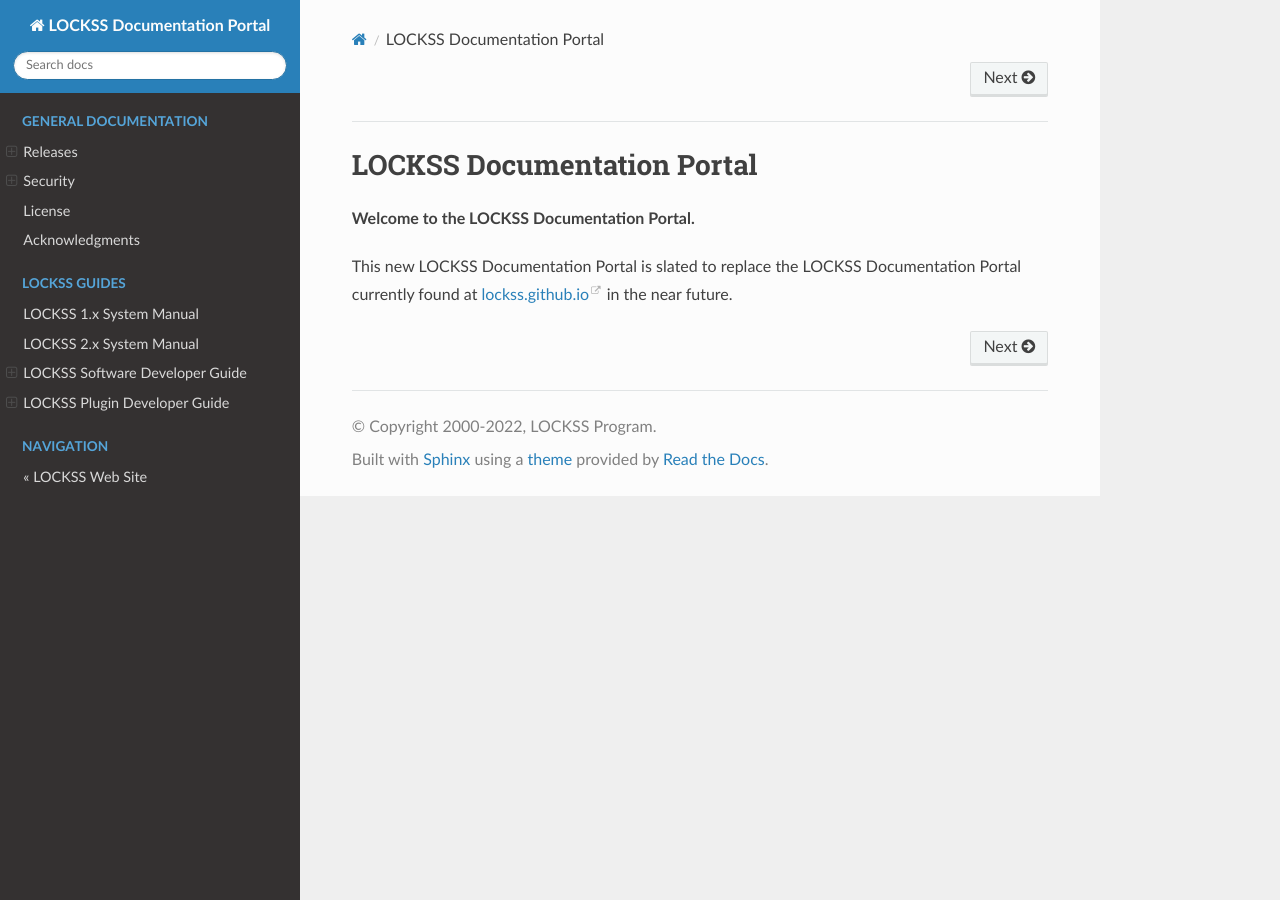
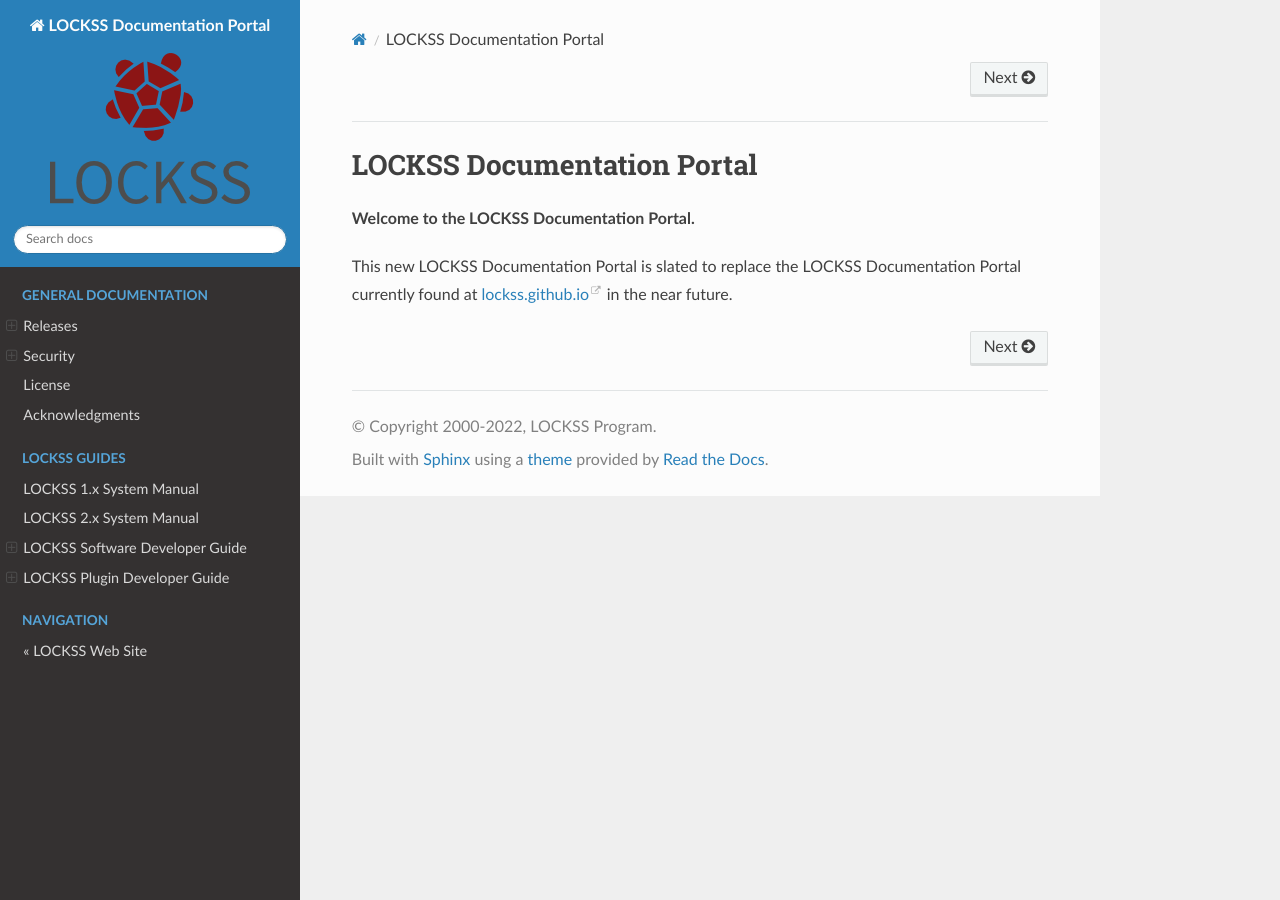
Before and after one commit to lockss/lockss-rtd-portal, a Sphinx documentation site: the page built from docs/index.rst, in a window 1280 px wide. Built offline with Sphinx 7.4.7 and the Read the Docs theme 2.0.0, drawn with Linux system fonts in a browser that asks for light colours.

Commit message:
Cosmetic.

```diff
--- a/docs/conf.py
+++ b/docs/conf.py
@@ -112,6 +112,9 @@ html_css_files = [
 # See https://github.com/readthedocs/readthedocs.org/issues/2569
 master_doc = 'index'
 
+# See https://www.sphinx-doc.org/en/master/usage/configuration.html#confval-html_logo
+html_logo = 'images/lockss-logo-v2-200w.png'
+
 # See https://sphinx-rtd-theme.readthedocs.io/en/stable/configuring.html
 html_theme_options = {
     # See https://sphinx-rtd-theme.readthedocs.io/en/stable/configuring.html#confval-prev_next_buttons_location
```
Also changed, not shown: docs/images/lockss-logo-v2-200w.png (added).
